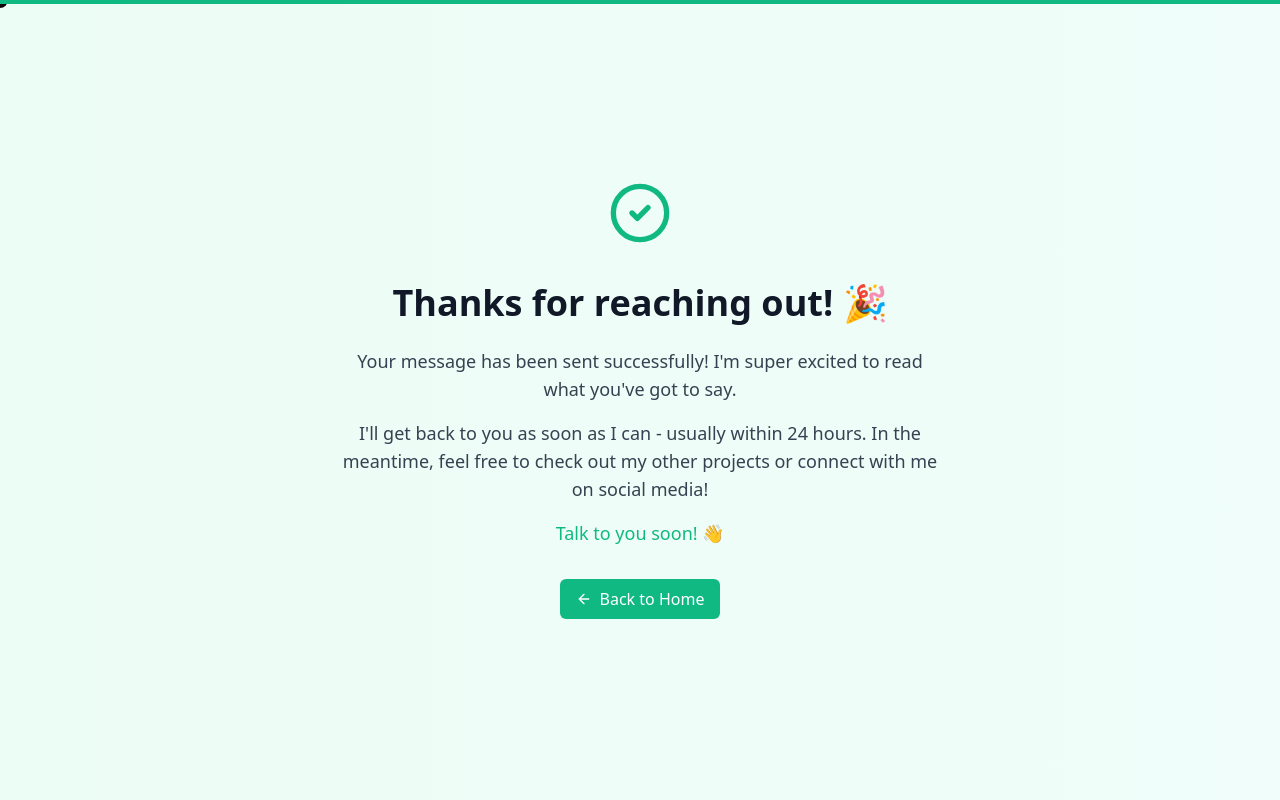
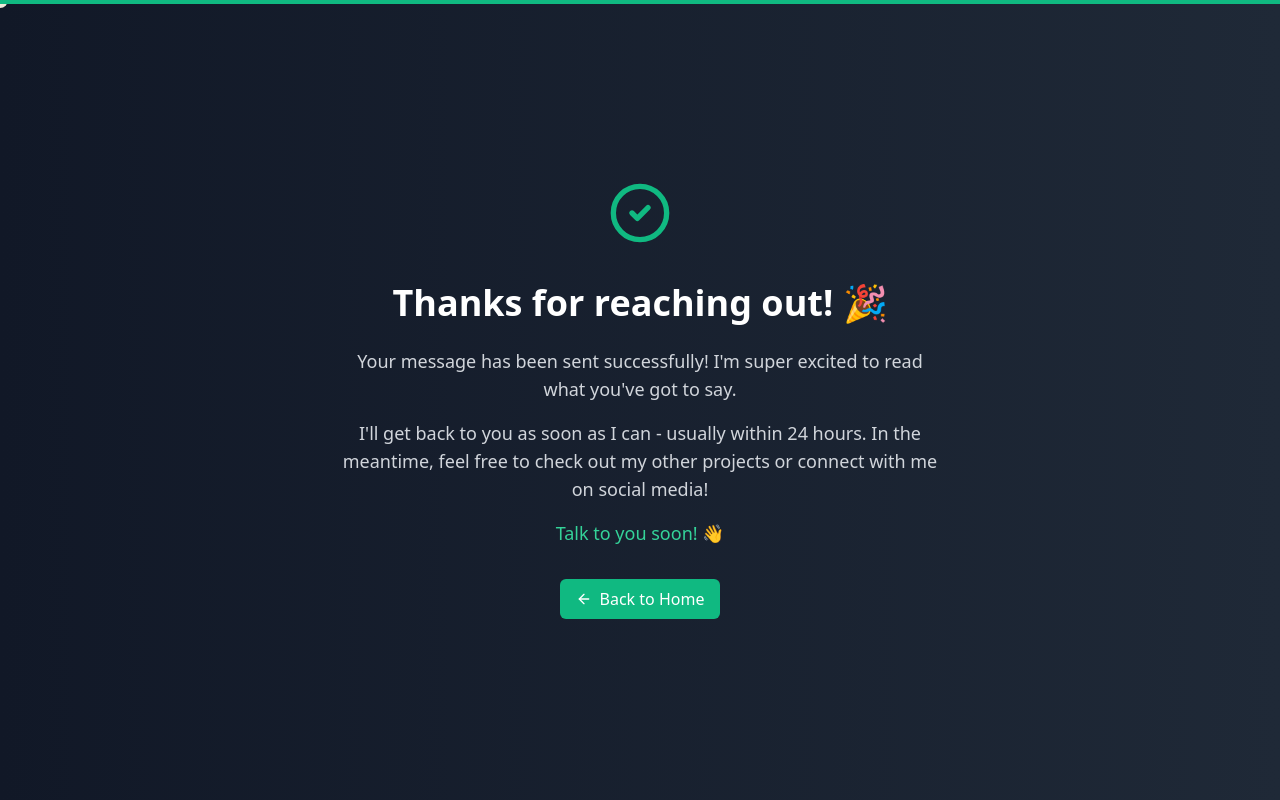
Before and after one commit to Utkarsh020470/my-portfolio, a React (Vite) app: page /thank-you in a window 1280 px wide. Built offline with nearby package versions, Linux system fonts and the light colour scheme; the HTML template or start-up script is replaced by a standard one.

Commit message:
Default to Dark theme

```diff
--- a/src/components/ThemeProvider.jsx
+++ b/src/components/ThemeProvider.jsx
@@ -13,8 +13,8 @@ export function ThemeProvider({ children }) {
     if (savedTheme) {
       return savedTheme;
     }
-    // If no saved theme, default to 'system'
-    return 'system';
+    // If no saved theme, default to 'dark'
+    return 'dark';
   });
 
   useEffect(() => {
```
